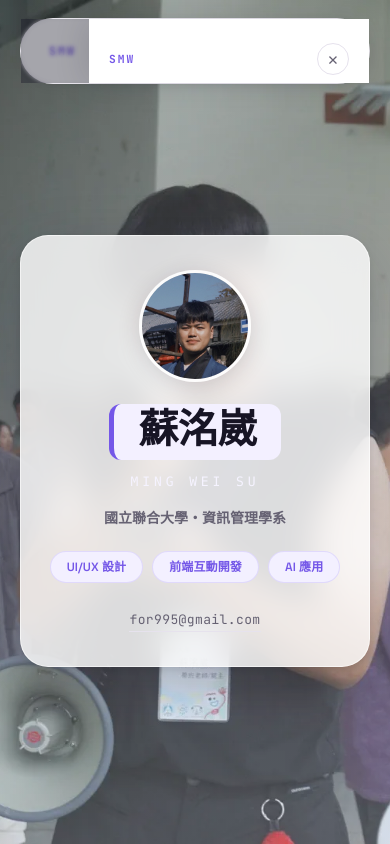
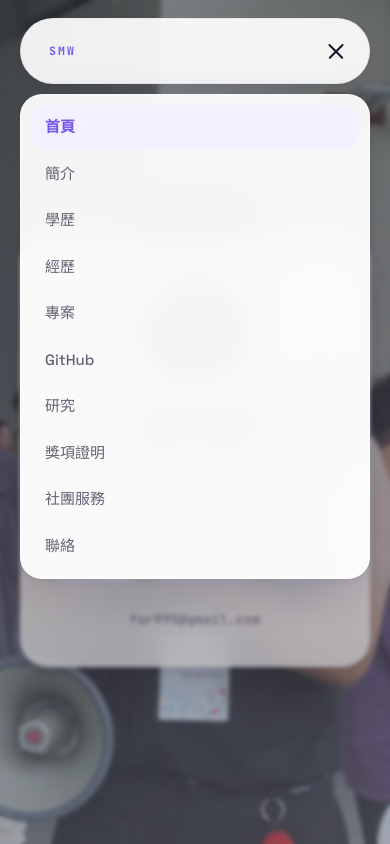
Before and after one commit to for995-ai/portfolio, a React (Vite) app: page / in a window 390 px wide. Both pictures are taken after a click on the button 336 px from the left and 51 px from the top of the page. Shown: the top 844 px of the page. Built offline with nearby package versions, Linux system fonts and the light colour scheme.

Commit message:
feat: add mobile navigation and animated stats
Fold-out mobile navigation panel and once-per-load animated statistics. Verified on a real device before merge.

```diff
--- a/src/components/v2/MobileNav.tsx
+++ b/src/components/v2/MobileNav.tsx
@@ -1,4 +1,5 @@
-import { useState, useEffect, useRef } from 'react';
+import { useState, useEffect, useRef, useCallback } from 'react';
+import { createPortal } from 'react-dom';
 import { scrollToSection } from '@/lib/scrollToSection';
 
 interface NavLink {
@@ -11,166 +12,128 @@ interface MobileNavProps {
   activeId: string;
 }
 
+const CLOSE_MS = 200;
 
+/**
+ * Mobile navigation — a fold-out panel that drops from under the floating nav
+ * pill, matching the light, rounded surface language used elsewhere. It is
+ * deliberately not a side drawer or full-screen overlay.
+ *
+ * The panel is only mounted while open (plus its closing animation), so its
+ * links never sit in the tab order behind the page.
+ */
 export function MobileNav({ links, activeId }: MobileNavProps) {
   const [open, setOpen] = useState(false);
-  const drawerRef = useRef<HTMLDivElement>(null);
+  const [mounted, setMounted] = useState(false);   // keeps the panel alive during close
+  const panelRef = useRef<HTMLDivElement>(null);
+  const buttonRef = useRef<HTMLButtonElement>(null);
+  const closeTimer = useRef<number | undefined>(undefined);
 
+  const close = useCallback(() => setOpen(false), []);
+
+  // Mount on open; unmount only after the close animation has finished.
+  useEffect(() => {
+    window.clearTimeout(closeTimer.current);
+    if (open) {
+      setMounted(true);
+    } else if (mounted) {
+      closeTimer.current = window.setTimeout(() => setMounted(false), CLOSE_MS);
+    }
+    return () => window.clearTimeout(closeTimer.current);
+  }, [open, mounted]);
+
+  // Lock background scrolling while the panel is open, and always release it.
+  useEffect(() => {
+    if (!open) return;
+    const previous = document.body.style.overflow;
+    document.body.style.overflow = 'hidden';
+    return () => { document.body.style.overflow = previous; };
+  }, [open]);
+
+  // Escape closes; Tab is trapped inside the panel.
+  useEffect(() => {
+    if (!open) return;
+
+    const onKey = (e: KeyboardEvent) => {
+      if (e.key === 'Escape') {
+        e.preventDefault();
+        close();
+        return;
+      }
+      if (e.key !== 'Tab') return;
+
+      const focusables = panelRef.current?.querySelectorAll<HTMLElement>('a[href], button');
+      if (!focusables || focusables.length === 0) return;
+
+      const first = focusables[0];
+      const last = focusables[focusables.length - 1];
+      const active = document.activeElement;
+
+      // The toggle sits outside the panel, so wrap from either end.
+      if (e.shiftKey && (active === first || active === buttonRef.current)) {
+        e.preventDefault();
+        last.focus();
+      } else if (!e.shiftKey && active === last) {
+        e.preventDefault();
+        first.focus();
+      }
+    };
+
+    window.addEventListener('keydown', onKey);
+    return () => window.removeEventListener('keydown', onKey);
+  }, [open, close]);
+
+  // Move focus into the panel on open, and back to the toggle on close.
+  const wasOpen = useRef(false);
   useEffect(() => {
     if (open) {
-      document.body.style.overflow = 'hidden';
-    } else {
-      document.body.style.overflow = '';
+      const first = panelRef.current?.querySelector<HTMLElement>('a[href]');
+      first?.focus();
+    } else if (wasOpen.current) {
+      buttonRef.current?.focus();
     }
-    return () => { document.body.style.overflow = ''; };
-  }, [open]);
-
-  useEffect(() => {
-    const onKey = (e: KeyboardEvent) => {
-      if (e.key === 'Escape') setOpen(false);
-    };
-    window.addEventListener('keydown', onKey);
-    return () => window.removeEventListener('keydown', onKey);
-  }, []);
+    wasOpen.current = open;
+  }, [open, mounted]);
 
   return (
     <>
-      {/* Hamburger toggle */}
+      {/* Hamburger toggle — morphs to ✕ */}
       <button
+        ref={buttonRef}
         type="button"
-        aria-label={open ? '關閉選單' : '開啟選單'}
+        aria-label={open ? '關閉導覽選單' : '開啟導覽選單'}
         aria-expanded={open}
-        aria-controls="mobile-nav-drawer"
+        aria-controls="mobile-nav-panel"
         onClick={() => setOpen(v => !v)}
-        style={{
-          width: 38,
-          height: 38,
-          display: 'flex',
-          flexDirection: 'column',
-          alignItems: 'center',
-          justifyContent: 'center',
-          gap: '5px',
-          background: 'none',
-          border: 'none',
-          cursor: 'pointer',
-          borderRadius: '10px',
-          padding: '6px',
-        }}
+        className="v2-burger"
       >
-        <span
-          style={{
-            display: 'block',
-            width: 20,
-            height: 1.5,
-            background: 'var(--v2-text)',
-            borderRadius: 2,
-            transformOrigin: 'center',
-            transition: 'transform 200ms ease, opacity 200ms ease',
-            transform: open ? 'translateY(6.5px) rotate(45deg)' : 'none',
-          }}
-        />
-        <span
-          style={{
-            display: 'block',
-            width: 20,
-            height: 1.5,
-            background: 'var(--v2-text)',
-            borderRadius: 2,
-            transition: 'opacity 200ms ease',
-            opacity: open ? 0 : 1,
-          }}
-        />
-        <span
-          style={{
-            display: 'block',
-            width: 20,
-            height: 1.5,
-            background: 'var(--v2-text)',
-            borderRadius: 2,
-            transformOrigin: 'center',
-            transition: 'transform 200ms ease, opacity 200ms ease',
-            transform: open ? 'translateY(-6.5px) rotate(-45deg)' : 'none',
-          }}
-        />
+        <span className="v2-burger-bar" data-open={open} />
+        <span className="v2-burger-bar" data-open={open} />
+        <span className="v2-burger-bar" data-open={open} />
       </button>
 
-      {/* Backdrop */}
-      {open && (
+      {/* Portalled to <body>: the nav pill uses backdrop-filter, which would
+          otherwise become the containing block for position:fixed children and
+          offset the panel by the pill's own position. */}
+      {mounted && createPortal(
+        <>
+          {/* Backdrop — click to dismiss */}
           <div
             aria-hidden
-          onClick={() => setOpen(false)}
-          style={{
-            position: 'fixed',
-            inset: 0,
-            zIndex: 40,
-            background: 'rgba(23,21,37,0.38)',
-            backdropFilter: 'blur(2px)',
-          }}
+            onClick={close}
+            className="v2-mobile-backdrop"
+            data-open={open}
           />
-      )}
 
-      {/* Drawer */}
+          {/* Fold-out panel, aligned to the nav pill's edges */}
           <div
-        ref={drawerRef}
-        id="mobile-nav-drawer"
-        role="dialog"
-        aria-label="行動選單"
-        aria-modal="true"
-        style={{
-          position: 'fixed',
-          top: 0,
-          right: 0,
-          bottom: 0,
-          zIndex: 50,
-          width: 'min(280px, 80vw)',
-          background: 'var(--v2-surface)',
-          boxShadow: '-4px 0 32px rgba(23,21,37,0.14)',
-          transform: open ? 'translateX(0)' : 'translateX(100%)',
-          transition: 'transform 260ms ease-out',
-          display: 'flex',
-          flexDirection: 'column',
-          padding: '24px 20px 32px',
-          overflowY: 'auto',
-        }}
+            ref={panelRef}
+            id="mobile-nav-panel"
+            className="v2-mobile-panel"
+            data-open={open}
           >
-        {/* Drawer header */}
-        <div style={{ display: 'flex', alignItems: 'center', justifyContent: 'space-between', marginBottom: '28px' }}>
-          <span
-            style={{
-              fontFamily: 'var(--font-family-mono)',
-              fontSize: '0.7rem',
-              fontWeight: 700,
-              letterSpacing: '0.18em',
-              color: 'var(--v2-purple)',
-            }}
-          >
-            SMW
-          </span>
-          <button
-            type="button"
-            aria-label="關閉選單"
-            onClick={() => setOpen(false)}
-            style={{
-              width: 32,
-              height: 32,
-              borderRadius: '50%',
-              border: '1px solid var(--v2-border)',
-              background: 'none',
-              cursor: 'pointer',
-              fontSize: '0.85rem',
-              color: 'var(--v2-text-sec)',
-              display: 'flex',
-              alignItems: 'center',
-              justifyContent: 'center',
-            }}
-          >
-            ✕
-          </button>
-        </div>
-
-        {/* Nav links */}
-        <nav aria-label="行動導覽" style={{ flex: 1 }}>
-          <ul style={{ listStyle: 'none', padding: 0, margin: 0, display: 'flex', flexDirection: 'column', gap: '4px' }}>
+            <nav aria-label="行動版導覽">
+              <ul>
                 {links.map(({ href, label }) => {
                   const id = href.slice(1);
                   const isActive = activeId === id;
@@ -179,32 +142,15 @@ export function MobileNav({ links, activeId }: MobileNavProps) {
                       <a
                         href={href}
                         aria-current={isActive ? 'location' : undefined}
+                        className="v2-mobile-link"
+                        data-active={isActive}
                         onClick={e => {
                           e.preventDefault();
-                      setOpen(false);
-                      setTimeout(() => scrollToSection(id), 80);
-                    }}
-                    style={{
-                      display: 'flex',
-                      alignItems: 'center',
-                      gap: '10px',
-                      padding: '10px 14px',
-                      borderRadius: '10px',
-                      textDecoration: 'none',
-                      fontFamily: 'var(--font-family-v2-display)',
-                      fontSize: '0.9375rem',
-                      fontWeight: isActive ? 600 : 500,
-                      color: isActive ? 'var(--v2-purple)' : 'var(--v2-text-sec)',
-                      background: isActive ? 'var(--v2-lavender)' : 'transparent',
-                      transition: 'background 140ms ease, color 140ms ease',
+                          close();
+                          // Let the scroll lock release before scrolling.
+                          window.setTimeout(() => scrollToSection(id), 60);
                         }}
                       >
-                    {isActive && (
-                      <span
-                        aria-hidden
-                        style={{ width: 4, height: 4, borderRadius: 1, background: 'var(--v2-purple)', flexShrink: 0 }}
-                      />
-                    )}
                         {label}
                       </a>
                     </li>
@@ -213,6 +159,9 @@ export function MobileNav({ links, activeId }: MobileNavProps) {
               </ul>
             </nav>
           </div>
+        </>,
+        document.body,
+      )}
     </>
   );
 }
--- /dev/null
+++ b/src/hooks/useCountUp.ts
@@ -0,0 +1,90 @@
+import { useEffect, useRef, useState } from 'react';
+
+interface CountUpOptions {
+  /** Final value. Always landed on exactly. */
+  value: number;
+  /** Total animation time in ms. */
+  duration?: number;
+  /** Delay after the trigger before counting starts, for a light stagger. */
+  delay?: number;
+  /** Viewport ratio that starts the animation. */
+  threshold?: number;
+}
+
+/** Ease-out cubic: quick to begin, settling gently — no overshoot, no bounce. */
+function easeOutCubic(t: number): number {
+  return 1 - Math.pow(1 - t, 3);
+}
+
+/**
+ * Counts from 0 to `value` the first time the element enters the viewport.
+ *
+ * Driven by requestAnimationFrame against elapsed time, so the cost is one
+ * frame callback rather than a timer per increment. Runs at most once per page
+ * load: the observer disconnects on trigger and a ref guards against React
+ * re-renders restarting it. Reduced-motion users get the final value with no
+ * animation at all.
+ */
+export function useCountUp<T extends HTMLElement>({
+  value,
+  duration = 900,
+  delay = 0,
+  threshold = 0.4,
+}: CountUpOptions) {
+  const ref = useRef<T>(null);
+  const [display, setDisplay] = useState(0);
+  const started = useRef(false);
+
+  useEffect(() => {
+    const el = ref.current;
+    if (!el || started.current) return;
+
+    const reduced = window.matchMedia('(prefers-reduced-motion: reduce)').matches;
+
+    // Accessibility first: skip the animation entirely.
+    if (reduced) {
+      started.current = true;
+      setDisplay(value);
+      return;
+    }
+
+    let frame = 0;
+    let timer = 0;
+
+    const run = () => {
+      const start = performance.now();
+      const step = (now: number) => {
+        const t = Math.min(1, (now - start) / duration);
+        // Round, not floor, so the value never sticks one short at the end.
+        setDisplay(Math.round(easeOutCubic(t) * value));
+        if (t < 1) {
+          frame = requestAnimationFrame(step);
+        } else {
+          setDisplay(value);   // exact landing
+        }
+      };
+      frame = requestAnimationFrame(step);
+    };
+
+    const observer = new IntersectionObserver(
+      entries => {
+        const entry = entries[0];
+        if (!entry?.isIntersecting || started.current) return;
+        started.current = true;
+        observer.disconnect();          // never re-trigger on scroll-back
+        timer = window.setTimeout(run, delay);
+      },
+      { threshold },
+    );
+
+    observer.observe(el);
+
+    return () => {
+      observer.disconnect();
+      cancelAnimationFrame(frame);
+      window.clearTimeout(timer);
+    };
+  }, [value, duration, delay, threshold]);
+
+  return { ref, display };
+}
--- a/src/styles/v2.css
+++ b/src/styles/v2.css
@@ -374,6 +374,120 @@
 .v2-keyword-chip--hero {
   padding: 6px 16px;
   font-size: clamp(0.75rem, 0.95vw, 0.9375rem);
+}
+
+/* ============================================================
+   Mobile navigation — fold-out panel under the nav pill
+   ============================================================ */
+
+.v2-burger {
+  width: 38px;
+  height: 38px;
+  display: flex;
+  flex-direction: column;
+  align-items: center;
+  justify-content: center;
+  gap: 5px;
+  padding: 6px;
+  background: none;
+  border: none;
+  border-radius: 10px;
+  cursor: pointer;
+}
+.v2-burger:focus-visible {
+  outline: 2px solid var(--v2-cyan);
+  outline-offset: 2px;
+}
+
+.v2-burger-bar {
+  display: block;
+  width: 20px;
+  height: 1.5px;
+  background: var(--v2-text);
+  border-radius: 2px;
+  transform-origin: center;
+}
+@media (prefers-reduced-motion: no-preference) {
+  .v2-burger-bar { transition: transform 200ms ease, opacity 200ms ease; }
+}
+.v2-burger-bar:nth-child(1)[data-open="true"] { transform: translateY(6.5px) rotate(45deg); }
+.v2-burger-bar:nth-child(2)[data-open="true"] { opacity: 0; }
+.v2-burger-bar:nth-child(3)[data-open="true"] { transform: translateY(-6.5px) rotate(-45deg); }
+
+.v2-mobile-backdrop {
+  position: fixed;
+  inset: 0;
+  z-index: 40;
+  background: rgba(23, 21, 37, 0.28);
+  backdrop-filter: blur(2px);
+  opacity: 0;
+}
+@media (prefers-reduced-motion: no-preference) {
+  .v2-mobile-backdrop { transition: opacity 220ms ease-out; }
+}
+.v2-mobile-backdrop[data-open="true"] { opacity: 1; }
+
+/* Aligned to the nav pill: the header container pads 20px inline, and the
+   pill sits --v2-nav-top from the top with --v2-nav-h height. 10px below it. */
+.v2-mobile-panel {
+  position: fixed;
+  top: calc(var(--v2-nav-top) + var(--v2-nav-h) + 10px);
+  left: 20px;
+  right: 20px;
+  z-index: 50;
+  max-height: calc(100svh - var(--v2-nav-top) - var(--v2-nav-h) - 32px);
+  overflow-y: auto;
+  padding: 10px;
+  background: rgba(255, 255, 255, 0.94);
+  backdrop-filter: blur(16px);
+  -webkit-backdrop-filter: blur(16px);
+  border: 1px solid rgba(255, 255, 255, 0.72);
+  border-radius: 22px;
+  box-shadow: 0 14px 44px rgba(23, 21, 37, 0.16), 0 2px 8px rgba(23, 21, 37, 0.07);
+  transform-origin: top center;
+  opacity: 0;
+  transform: translateY(-8px);
+}
+@media (prefers-reduced-motion: no-preference) {
+  .v2-mobile-panel { transition: opacity 240ms ease-out, transform 240ms ease-out; }
+  .v2-mobile-panel[data-open="false"] { transition-duration: 200ms; }
+}
+.v2-mobile-panel[data-open="true"] {
+  opacity: 1;
+  transform: translateY(0);
+}
+
+.v2-mobile-panel ul {
+  list-style: none;
+  padding: 0;
+  margin: 0;
+  display: flex;
+  flex-direction: column;
+  gap: 2px;
+}
+
+.v2-mobile-link {
+  display: block;
+  padding: 11px 14px;
+  border-radius: 14px;
+  text-decoration: none;
+  font-family: var(--font-family-v2-display);
+  font-size: 0.9375rem;
+  font-weight: 500;
+  color: var(--v2-text-sec);
+}
+@media (prefers-reduced-motion: no-preference) {
+  .v2-mobile-link { transition: background-color 140ms ease, color 140ms ease; }
+}
+.v2-mobile-link:hover { color: var(--v2-text); }
+.v2-mobile-link[data-active="true"] {
+  background: var(--v2-lavender);
+  color: var(--v2-purple);
+  font-weight: 600;
+}
+.v2-mobile-link:focus-visible {
+  outline: 2px solid var(--v2-cyan);
+  outline-offset: -2px;
 }
 
 /* ============================================================
```
Also changed, not shown: src/app/components/PortfolioV2.tsx (+42 -14 lines). Lines whose indentation alone changed are shown as unchanged.
